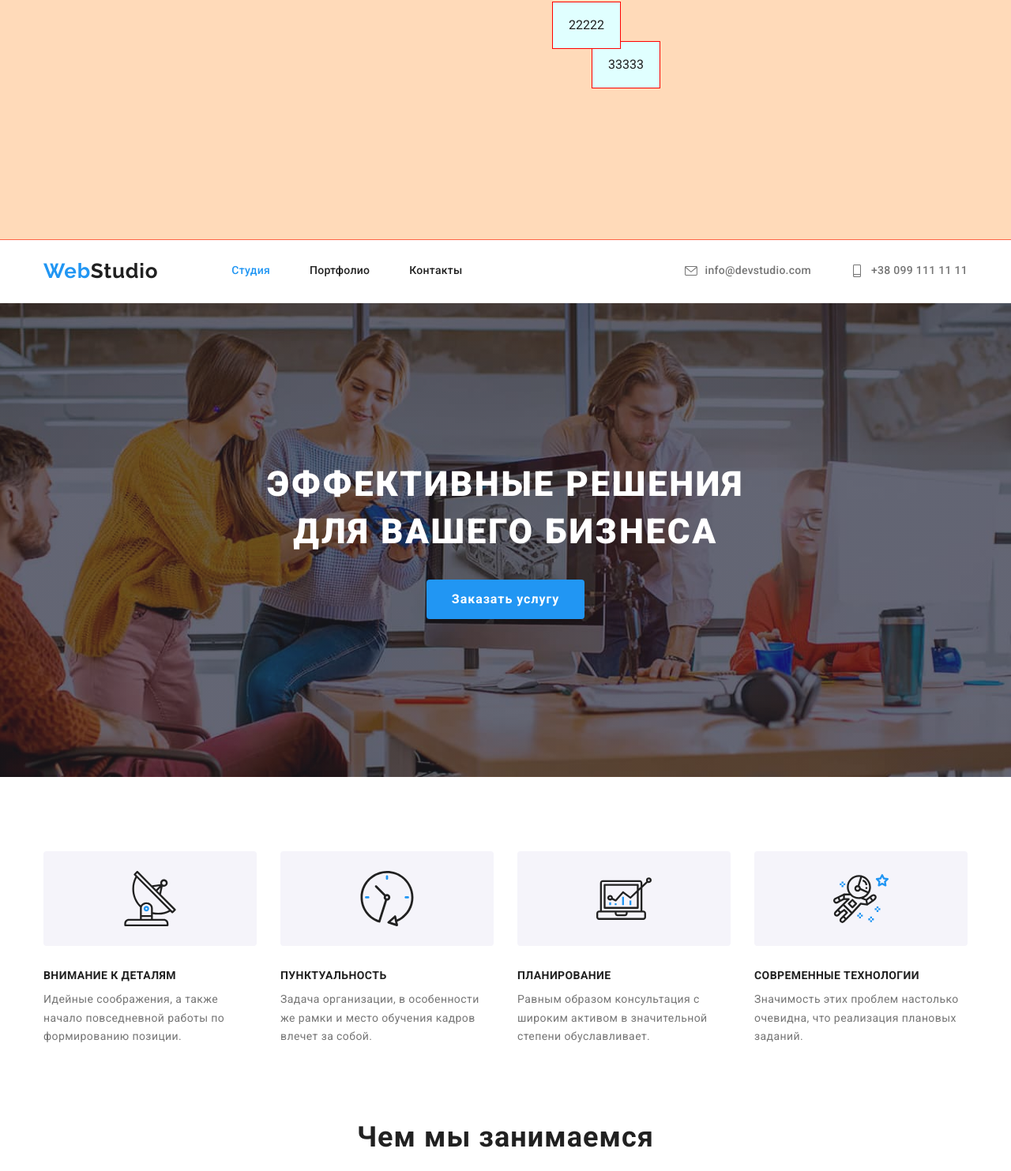
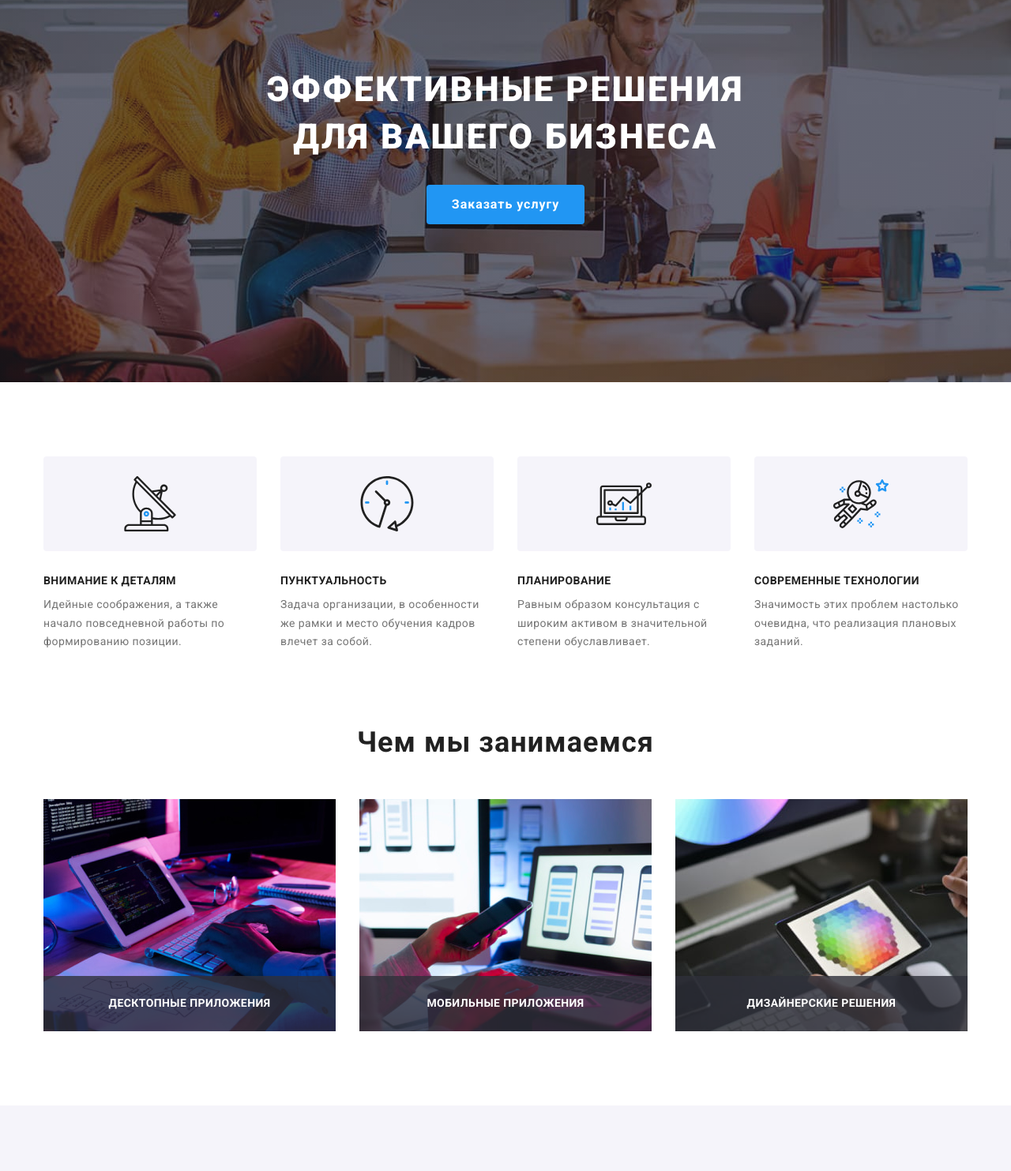
Before and after one commit to 1leha/goit-markup-hw-05, a plain HTML site: page index.html in a window 1280 px wide. Shown: the part 197-1680 px from the top of the page at 79% size. Drawn offline with nearby package versions, Linux system fonts and the light colour scheme.

Commit message:
foter-specialisation

```diff
--- a/css/styles.css
+++ b/css/styles.css
@@ -12,6 +12,7 @@
   --color-overlay: rgba(47, 48, 58, 0.4);
   --color-current: currentColor;
   --color-inactive-icon: #afb1b8;
+  --color-bg-specialization: rgba(47, 48, 58, 0.8);
 
   /* Переменные цветов активности */
   --color-active: #2196f3;
@@ -187,8 +188,22 @@ img {
 .header-menu-link:focus {
   color: var(--color-active);
 }
+
 .header-menu-link.link-active {
   color: var(--color-active);
+  position: relative;
+}
+
+.header-menu-link.link-active::before {
+  content: '';
+  position: absolute;
+  width: 100%;
+  height: 4px;
+  top: 100%;
+  left: 0;
+  transform: translateY(calc(-100% + 1px));
+  border-radius: 2px;
+  background-color: var(--color-active);
 }
 
 /* *Стили для контактов */
@@ -353,10 +368,33 @@ img {
 
 .specialization-item {
   flex-basis: calc((100% - 60px) / 3);
+  position: relative;
 }
 
 .specialization-item:not(:last-child) {
   margin-right: 30px;
+}
+
+.specialization-text {
+  position: absolute;
+  width: 100%;
+  height: 70px;
+  bottom: 0;
+  left: 0;
+
+  display: flex;
+  justify-content: center;
+  align-items: center;
+
+  font-weight: 700;
+  font-size: 14px;
+  line-height: 1.33;
+  text-align: center;
+  letter-spacing: 0.03em;
+  text-transform: uppercase;
+
+  color: var(--color-white);
+  background-color: var(--color-bg-specialization);
 }
 
 /* *Стили для "Наша команда"
@@ -602,11 +640,10 @@ img {
   background-color: var(--color-active);
 }
 
-
 .cont {
   /* !удалить */
   outline: 1px solid tomato;
-  background-color:peachpuff;
+  background-color: peachpuff;
   height: 500px;
   display: flex;
   justify-content: center;
@@ -620,7 +657,6 @@ img {
   background-color: lightcyan;
   padding: 20px;
   position: absolute;
-
 }
 
 .item-1 {
--- a/index.html
+++ b/index.html
@@ -23,11 +23,6 @@
   </head>
 
   <body>
-
-    <div class="cont">
-      <div class="item item-2">22222</div>
-      <div class="item item-3">33333</div>
-    </div>
     <!-- Хедер -->
     <header class="header">
       <!-- Контейнер для контента -->
@@ -149,6 +144,7 @@
                 src="img/spec_box1.jpg"
                 alt="Разработка десктоп приложений"
               />
+              <p class="specialization-text">Десктопные приложения</p>
             </li>
             <li class="specialization-item">
               <img
@@ -157,6 +153,7 @@
                 src="img/spec_box2.jpg"
                 alt="Разработка мобильных приложений"
               />
+              <p class="specialization-text">Мобильные приложения</p>
             </li>
             <li class="specialization-item">
               <img
@@ -165,6 +162,7 @@
                 src="img/spec_box3.jpg"
                 alt="WEB design"
               />
+              <p class="specialization-text">Дизайнерские решения</p>
             </li>
           </ul>
         </div>
```
Lines whose indentation alone changed are shown as unchanged.
